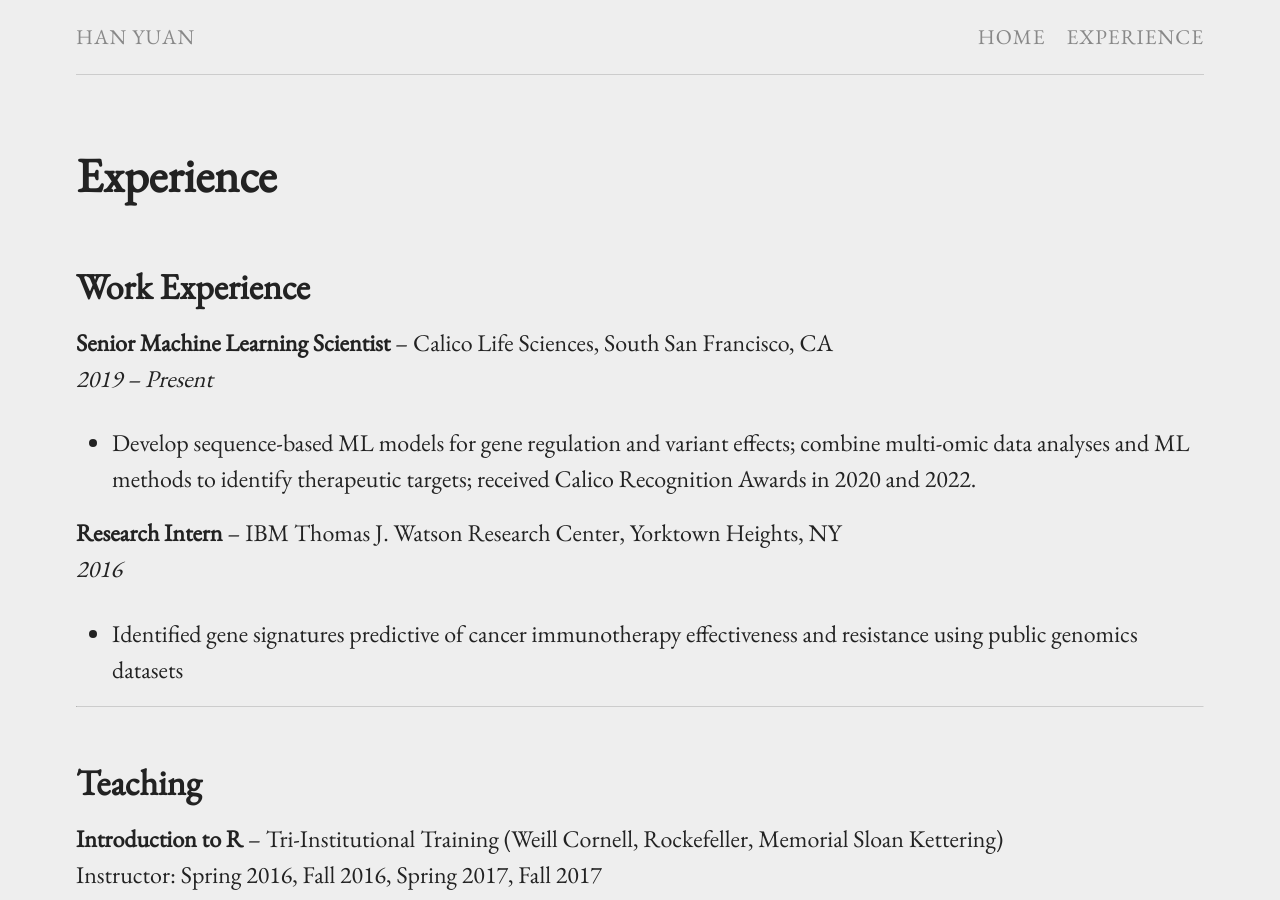
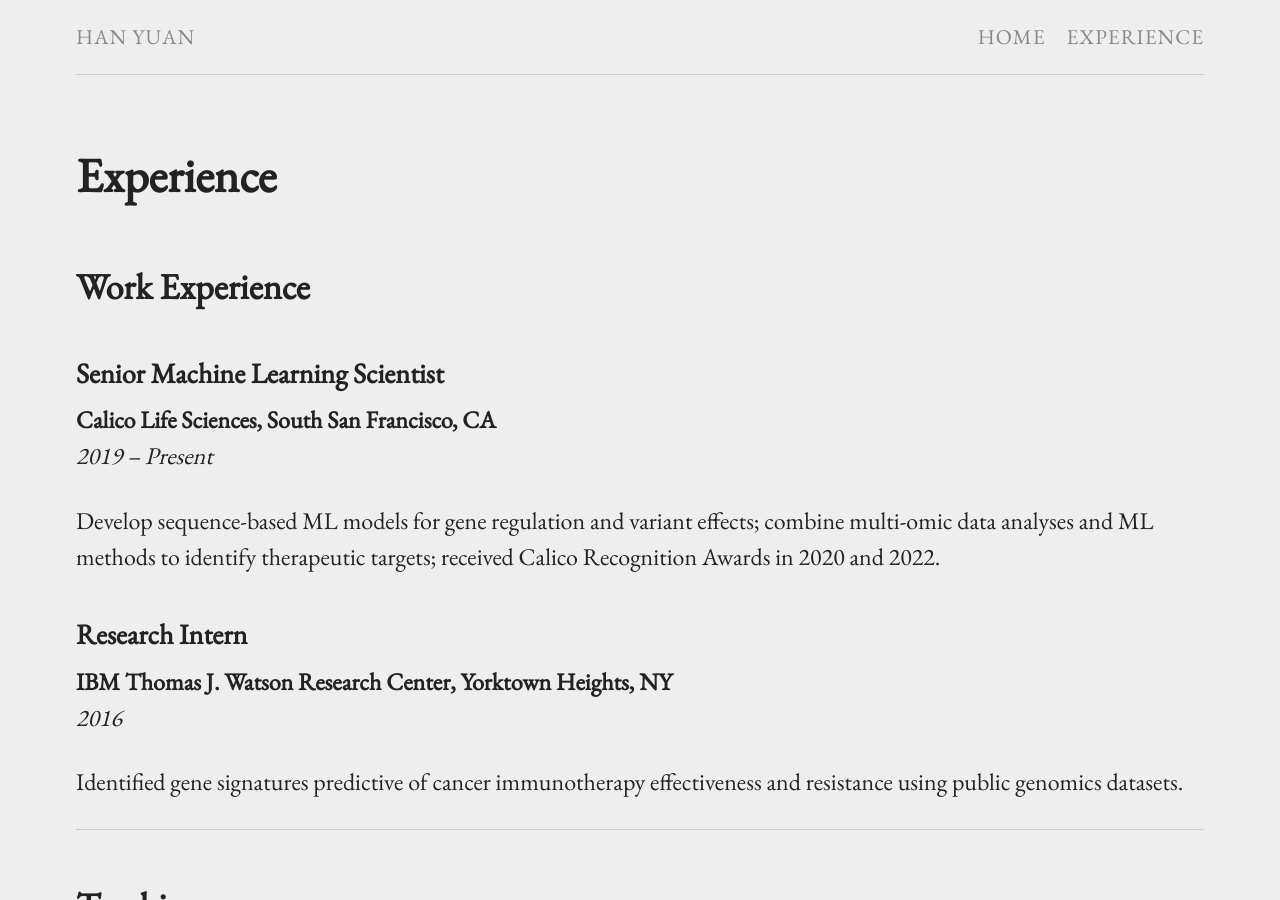
Before and after one commit to hy395/hy395.github.io, a Jekyll site: the page built from experience.md, in a window 1280 px wide and 900 px high. Built offline with Jekyll 4.4.1, drawn with Linux system fonts in a browser that asks for light colours.

Commit message:
update 2026

```diff
--- a/experience.md
+++ b/experience.md
@@ -6,15 +6,17 @@ permalink: /experience/
 
 ## Work Experience
 
-**Senior Machine Learning Scientist** – Calico Life Sciences, South San Francisco, CA
+### Senior Machine Learning Scientist
+**Calico Life Sciences, South San Francisco, CA**
 *2019 – Present*
 
-* Develop sequence-based ML models for gene regulation and variant effects; combine multi-omic data analyses and ML methods to identify therapeutic targets;  received Calico Recognition Awards in 2020 and 2022.
+Develop sequence-based ML models for gene regulation and variant effects; combine multi-omic data analyses and ML methods to identify therapeutic targets; received Calico Recognition Awards in 2020 and 2022.
 
-**Research Intern** – IBM Thomas J. Watson Research Center, Yorktown Heights, NY
+### Research Intern
+**IBM Thomas J. Watson Research Center, Yorktown Heights, NY**
 *2016*
 
-* Identified gene signatures predictive of cancer immunotherapy effectiveness and resistance using public genomics datasets
+Identified gene signatures predictive of cancer immunotherapy effectiveness and resistance using public genomics datasets.
 
 ---
 
```
